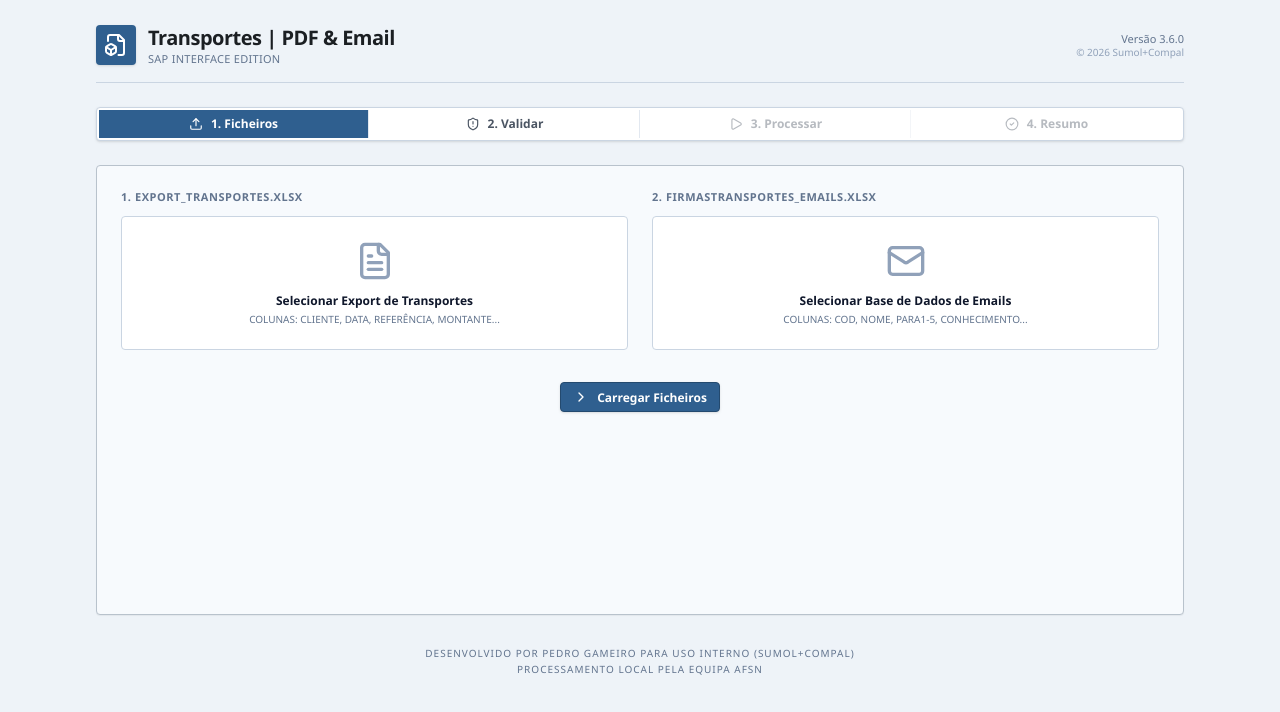
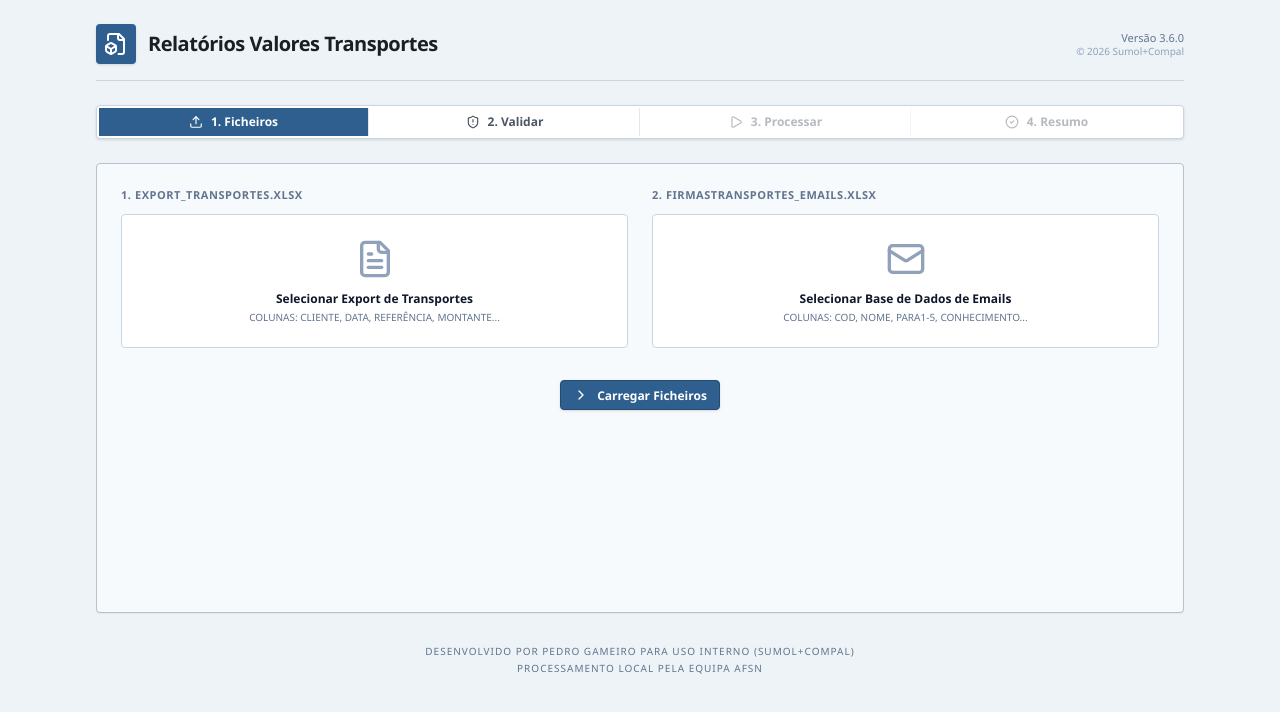
Before and after one commit to djpedrog/Transporte-PDF-Email, a React (Vite) app: page / in a window 1280 px wide. Shown: the top 712 px of the page. Built offline with nearby package versions, Linux system fonts and the light colour scheme.

Commit message:
Update App.tsx

```diff
--- a/src/App.tsx
+++ b/src/App.tsx
@@ -501,8 +501,8 @@ const downloadSinglePdf = (entryId: string) => {
             <FileBox className="w-6 h-6" />
           </div>
           <div>
-            <h1 className="text-xl font-bold tracking-tight text-[#1B1F23]">Transportes | PDF & Email</h1>
-            <p className="text-[11px] text-slate-500 uppercase tracking-wide">SAP Interface Edition</p>
+            <h1 className="text-xl font-bold tracking-tight text-[#1B1F23]">Relatórios Valores Transportes</h1>
+            <p className="text-[11px] text-slate-500 uppercase tracking-wide"></p>
           </div>
         </div>
         <div className="hidden sm:block text-right">
```
